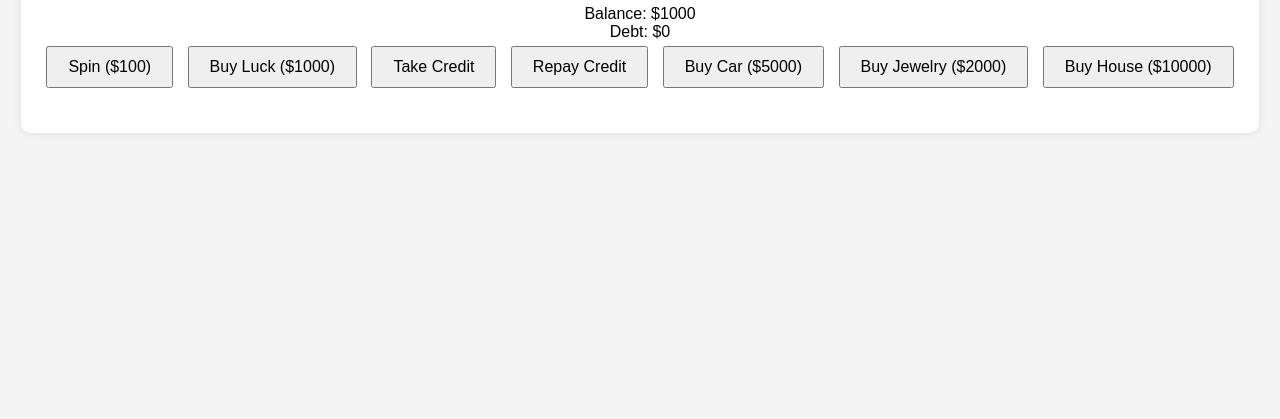
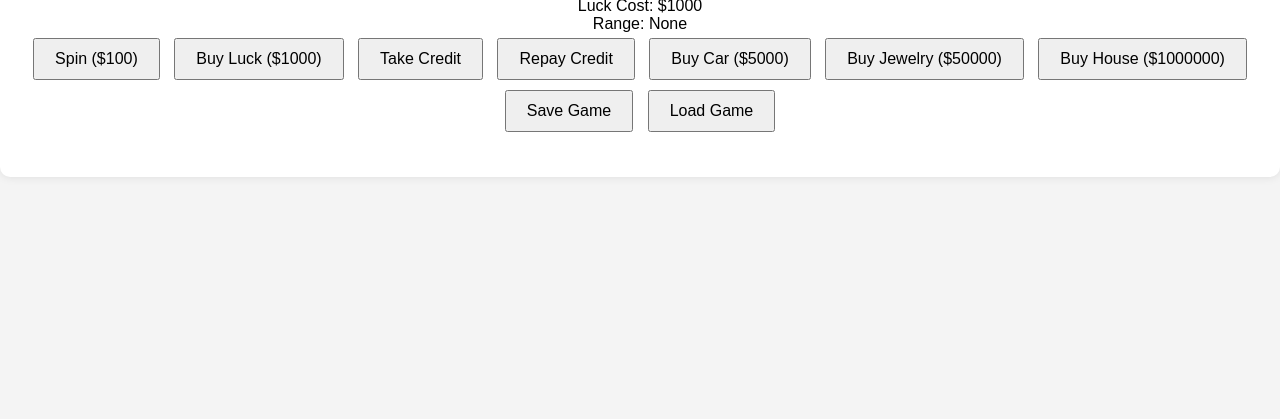
Before and after one commit to grucha481/Kasyno, a plain HTML site: page index.html in a window 1280 px wide. Shown: the part 381-800 px from the top of the page. Drawn offline with Linux system fonts and the light colour scheme.

Commit message:
Update index.html

```diff
--- a/index.html
+++ b/index.html
@@ -11,13 +11,17 @@
         <h1>Casino Game</h1>
         <div id="balance">Balance: $1000</div>
         <div id="debt">Debt: $0</div>
+        <div id="luck-cost">Luck Cost: $1000</div>
+        <div id="range">Range: None</div>
         <button onclick="spin()">Spin ($100)</button>
-        <button onclick="buyLuck()">Buy Luck ($1000)</button>
+        <button onclick="buyLuck()">Buy Luck (<span id="luck-cost-display">$1000</span>)</button>
         <button onclick="takeCredit()">Take Credit</button>
         <button onclick="repayCredit()">Repay Credit</button>
         <button onclick="buyItem('car')">Buy Car ($5000)</button>
-        <button onclick="buyItem('jewelry')">Buy Jewelry ($2000)</button>
-        <button onclick="buyItem('house')">Buy House ($10000)</button>
+        <button onclick="buyItem('jewelry')">Buy Jewelry ($50000)</button>
+        <button onclick="buyItem('house')">Buy House ($1000000)</button>
+        <button onclick="saveGame()">Save Game</button>
+        <button onclick="loadGame()">Load Game</button>
         <div id="message"></div>
     </div>
     <script src="script.js"></script>
```
